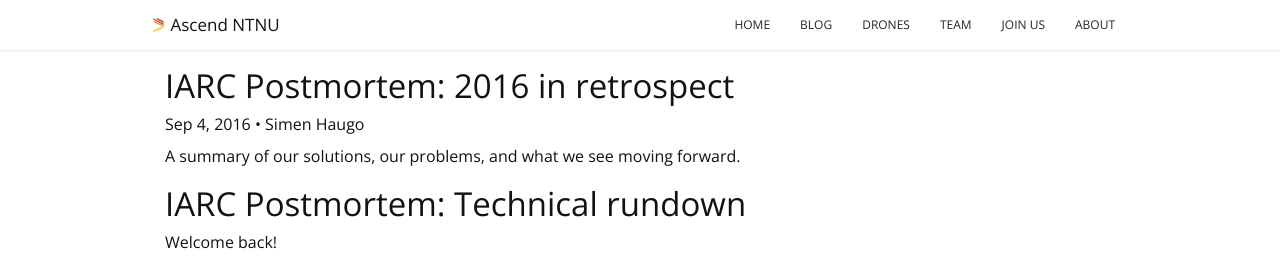
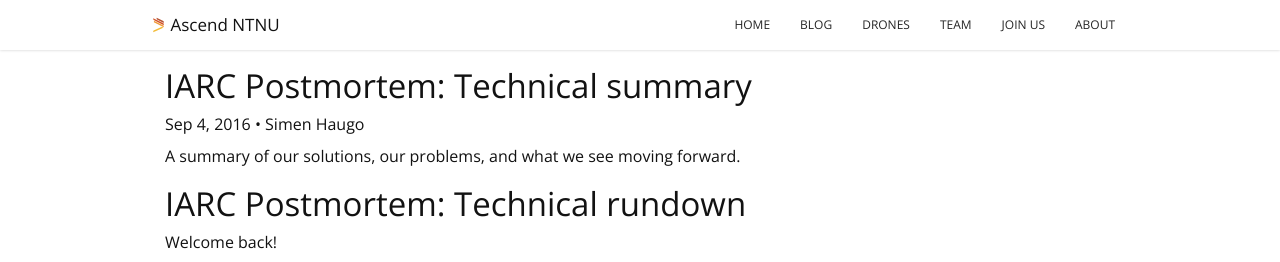
Before and after one commit to AscendNTNU/AscendNTNU.github.io, a Jekyll site: the page built from _posts/2016-09-04-Postmortem-2016.md, in a window 1280 px wide and 1187 px high. Shown: the top 262 px of the window. Built offline with Jekyll 4.4.1, drawn with Linux system fonts in a browser that asks for light colours.

Commit message:
Fixed typo in post title

```diff
--- a/_posts/2016-09-04-Postmortem-2016.md
+++ b/_posts/2016-09-04-Postmortem-2016.md
@@ -1,6 +1,6 @@
 ---
 layout: post
-title:  "IARC Postmortem: 2016 in retrospect"
+title:  "IARC Postmortem: Technical summary"
 date:   2016-09-04 12:00:00
 categories: IARC competition tech
 author: Simen Haugo
```
